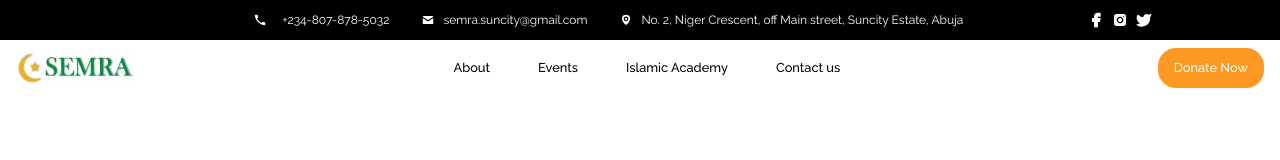
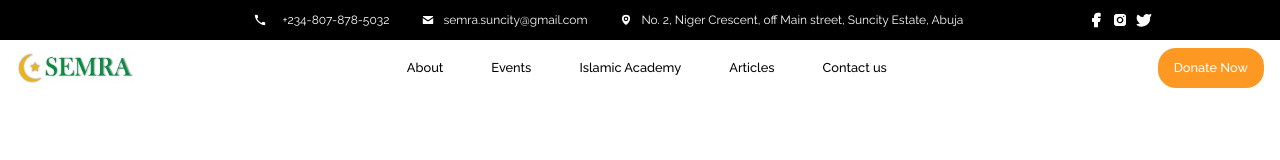
Before and after one commit to Hanif-adedotun/semra-website, a Next.js app: page / in a window 1280 px wide. Shown: the top 160 px of the page. Built offline with nearby package versions, Linux system fonts and the light colour scheme.

Commit message:
Articles link in nav added

```diff
--- a/src/app/_components/mobileNav.tsx
+++ b/src/app/_components/mobileNav.tsx
@@ -45,6 +45,10 @@ export function MobileNav() {
             {""}
           </ListItem>
 
+          <ListItem key={"Articles"} title={"Articles"} href={"/articles"}>
+            {""}
+          </ListItem>
+
           <ListItem key={"contact"} title={"Contact us"} href={"/contact"}>
             {""}
           </ListItem>
--- a/src/app/_components/nav.tsx
+++ b/src/app/_components/nav.tsx
@@ -124,6 +124,18 @@ export default function Nav() {
             </NavigationMenuItem>
 
             <NavigationMenuItem>
+              <Link href="/articles" legacyBehavior passHref>
+                <NavigationMenuLink
+                  className={`${navigationMenuTriggerStyle()} ${
+                    pathname == "/articles" && "text-semraGreen"
+                  }`}
+                >
+                  Articles
+                </NavigationMenuLink>
+              </Link>
+            </NavigationMenuItem>
+
+            <NavigationMenuItem>
               <Link href="/contact" legacyBehavior passHref>
                 <NavigationMenuLink
                   className={`${navigationMenuTriggerStyle()} ${
--- a/src/app/layout.tsx
+++ b/src/app/layout.tsx
@@ -11,7 +11,7 @@ const raleway = Raleway({ subsets: ["latin"] });
 export const metadata: Metadata = {
   title: "SEMRA",
   description: "Suncity Estate Muslim Resident association",
-  icons: [{ rel: "icon", url: "/icon.png" }],
+  icons: [{ rel: "icon", url: "/semra-logo.jpg" }],
 };
 
 export default function RootLayout({
```
